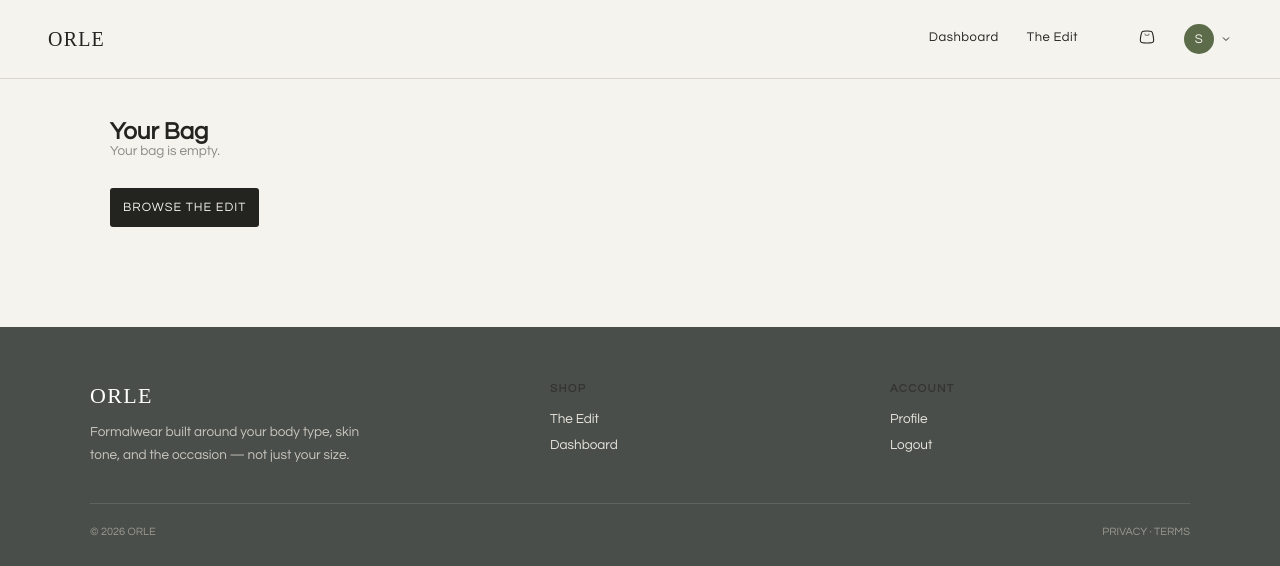
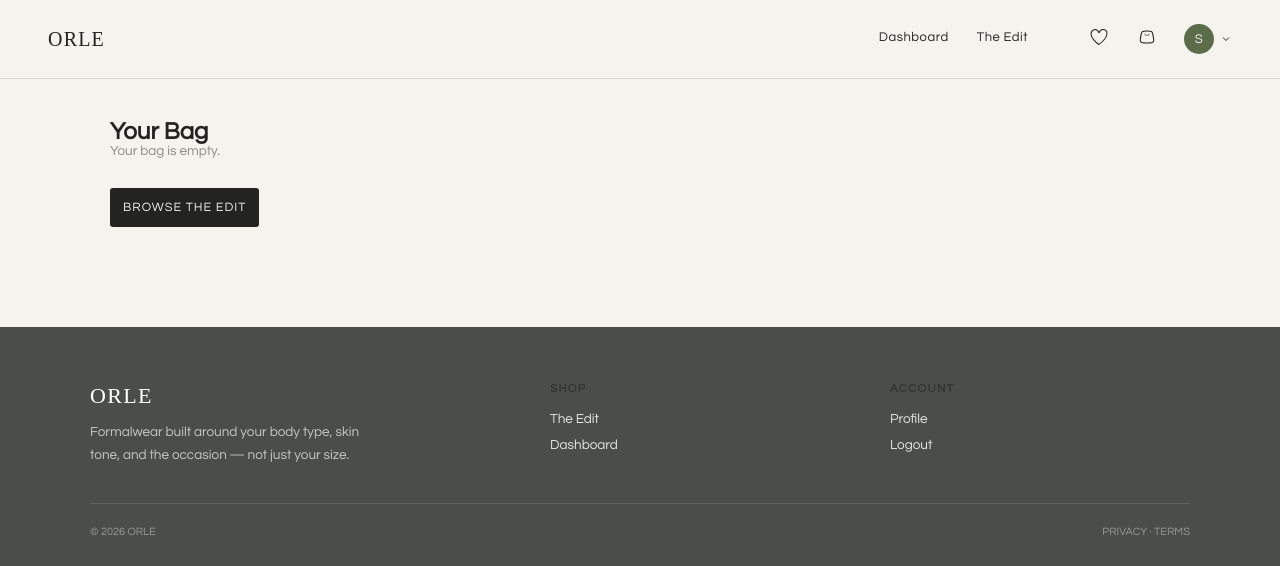
Before and after one commit to rajan083/OrleWeb, a Flask app: page /cart in a window 1280 px wide. Shown: the top 566 px of the page. Run offline with Flask 3, Linux system fonts and the light colour scheme; the visitor is signed in with stand-in values (Sample User, id 1); data that the repository does not hold is empty.

Commit message:
Add vault link and update wishlist label in navigation

```diff
--- a/static/styles.css
+++ b/static/styles.css
@@ -1748,3 +1748,21 @@ footer {
         gap: 20px;
     }
 }
+.nav-vault-link {
+    display: flex;
+    align-items: center;
+    gap: 7px;
+}
+
+.nav-vault-link svg {
+    width: 22px;
+    height: 22px;
+    stroke: var(--charcoal);
+    fill: none;
+    stroke-width: 3;
+    transition: stroke 0.2s;
+}
+
+.nav-vault-link:hover svg {
+    stroke: var(--olive);
+}
--- a/templates/base.html
+++ b/templates/base.html
@@ -43,6 +43,13 @@
                     </div>
 
                 {% else %}
+
+                    <a href="{{ url_for('wishlist') }}" class="nav-vault-link">
+                        <svg viewBox="0 0 64 64" fill="none">
+                            <path d="M9.06,25C7.68,17.3,12.78,10.63,20.73,10c7-.55,10.47,7.93,11.17,9.55a.13.13,0,0,0,.25,0c3.25-8.91,9.17-9.29,11.25-9.5C49,9.45,56.51,13.78,55,23.87c-2.16,14-23.12,29.81-23.12,29.81S11.79,40.05,9.06,25Z" stroke-width="3"/>
+                        </svg>
+                    </a>
+
                     <a href="{{ url_for('cart') }}" class="nav-bag-link">
                         <svg viewBox="0 0 24 24" fill="none">
                             <path d="M3.74157 18.5545C4.94119 20 7.17389 20 11.6393 20H12.3605C16.8259 20 19.0586 20 20.2582 18.5545M3.74157 18.5545C2.54194 17.1091 2.9534 14.9146 3.77633 10.5257C4.36155 7.40452 4.65416 5.84393 5.76506 4.92196M3.74157 18.5545C3.74156 18.5545 3.74157 18.5545 3.74157 18.5545ZM20.2582 18.5545C21.4578 17.1091 21.0464 14.9146 20.2235 10.5257C19.6382 7.40452 19.3456 5.84393 18.2347 4.92196M20.2582 18.5545C20.2582 18.5545 20.2582 18.5545 20.2582 18.5545ZM18.2347 4.92196C17.1238 4 15.5361 4 12.3605 4H11.6393C8.46374 4 6.87596 4 5.76506 4.92196M18.2347 4.92196C18.2347 4.92196 18.2347 4.92196 18.2347 4.92196ZM5.76506 4.92196C5.76506 4.92196 5.76506 4.92196 5.76506 4.92196Z" stroke-width="1.5"/>
@@ -65,7 +72,7 @@
                         <a href="{{ url_for('addresses') }}">Saved Addresses</a>
                         <a href="{{ url_for('profile') }}">Profile</a>
                         <a href="{{ url_for('orders') }}">My Orders</a>
-                        <a href="{{ url_for('wishlist') }}">Wishlist</a>
+                        <a href="{{ url_for('wishlist') }}">My Vault</a>
                         <a href="{{ url_for('logout') }}">Logout</a>
                     </div>
                 </div>
```
Also changed, not shown: templates/_icons.html (+10 -0 lines).
